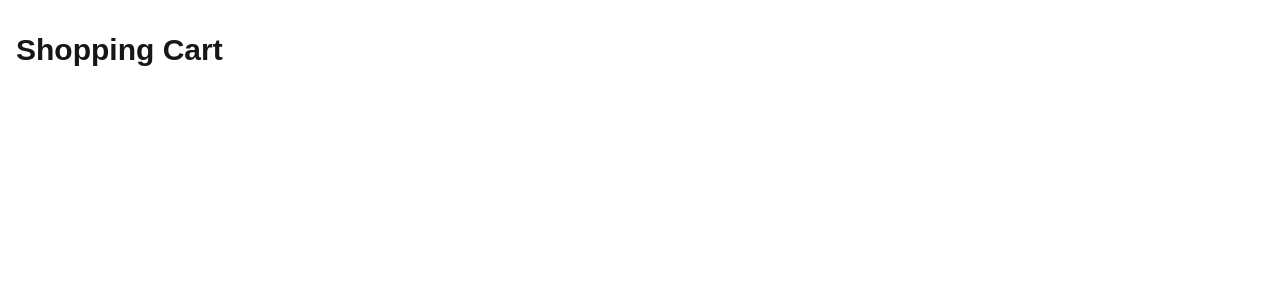
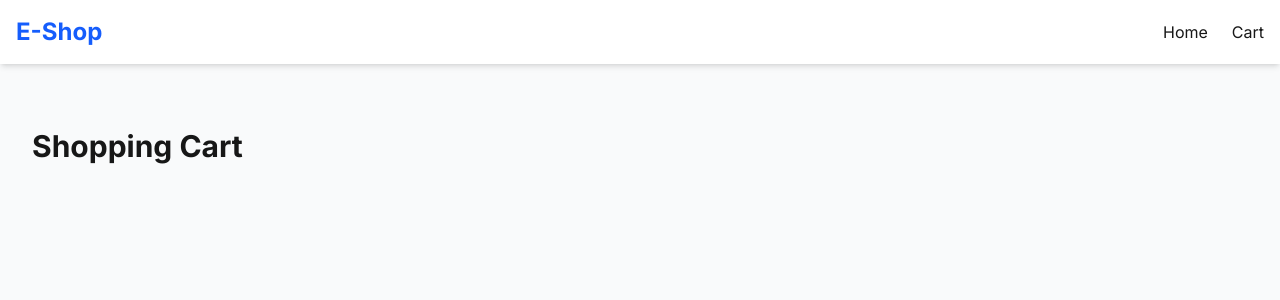
Before and after one commit to mdajgarhossain/ecommerce-app, a Next.js app: page /cart in a window 1280 px wide. Shown: the top 300 px of the page. Built offline with nearby package versions, Linux system fonts and the light colour scheme.

Commit message:
feat: updated root layout

```diff
--- a/src/app/layout.js
+++ b/src/app/layout.js
@@ -1,28 +1,25 @@
-import { Geist, Geist_Mono } from "next/font/google";
+import { Inter } from "next/font/google";
 import "./globals.css";
+import { CartProvider } from "@/context/CartContext";
+import Navbar from "@/components/Navbar";
 
-const geistSans = Geist({
-  variable: "--font-geist-sans",
-  subsets: ["latin"],
-});
-
-const geistMono = Geist_Mono({
-  variable: "--font-geist-mono",
-  subsets: ["latin"],
-});
+const inter = Inter({ subsets: ["latin"] });
 
 export const metadata = {
-  title: "Create Next App",
-  description: "Generated by create next app",
+  title: "Shopping Hub - Your Online Store",
+  description: "Browse and shop amazing products",
 };
 
 export default function RootLayout({ children }) {
   return (
     <html lang="en">
-      <body
-        className={`${geistSans.variable} ${geistMono.variable} antialiased`}
-      >
-        {children}
+      <body className={inter.className}>
+        <CartProvider>
+          <div className="min-h-screen bg-gray-50 dark:bg-gray-900 transition-colors">
+            <Navbar />
+            <main className="container mx-auto px-4 py-8">{children}</main>
+          </div>
+        </CartProvider>
       </body>
     </html>
   );
```
